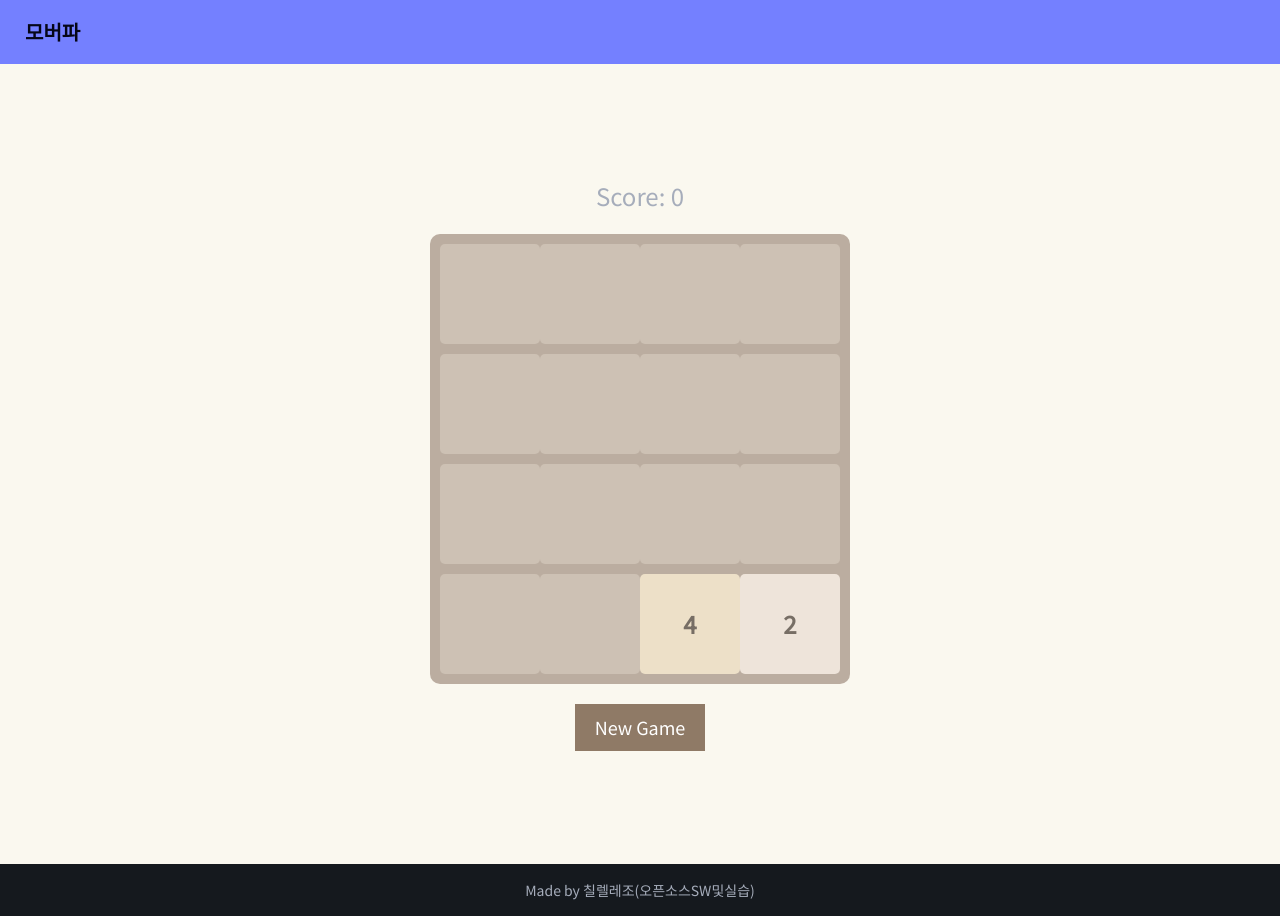
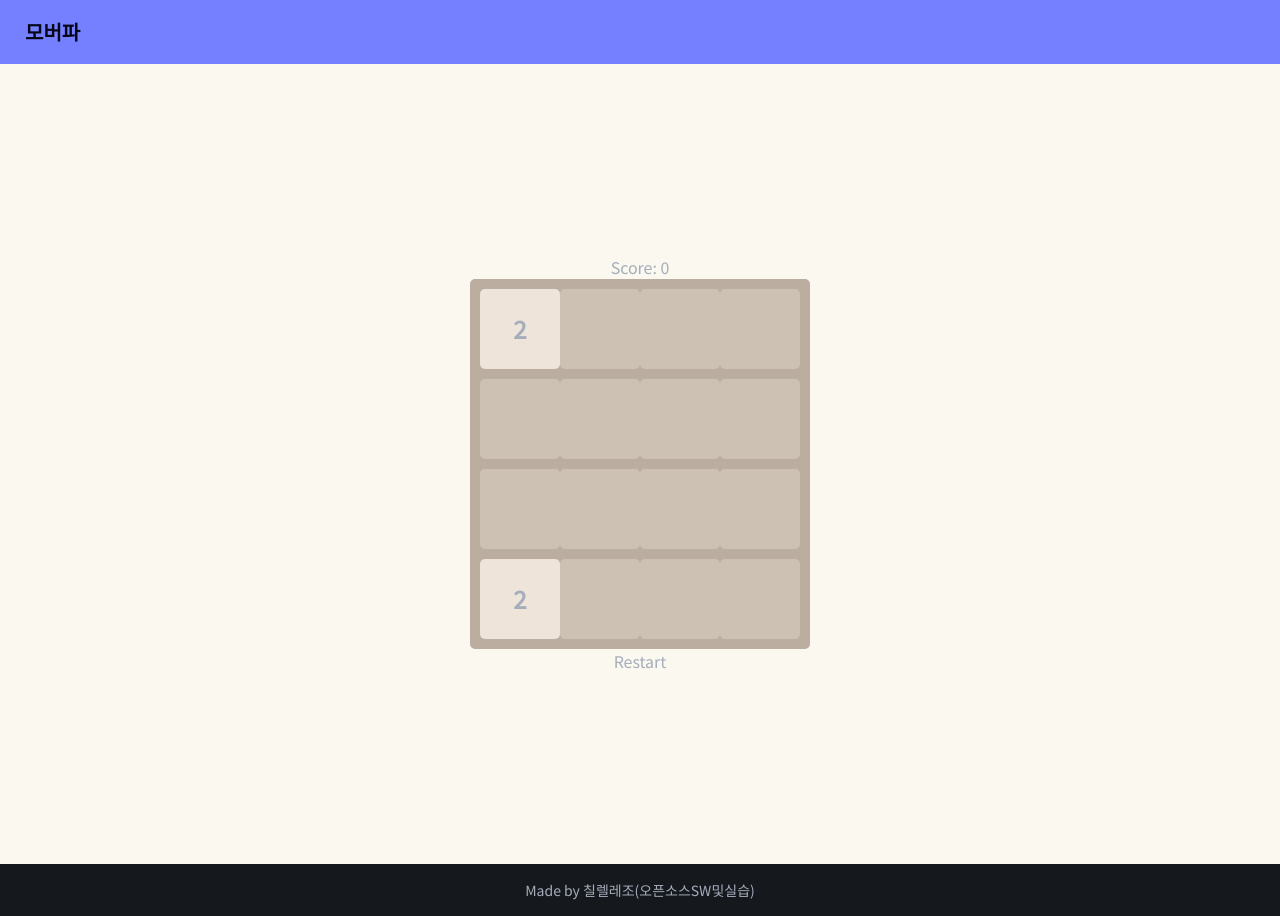
Before and after one commit to hufs-opensw-7/bus-finder, a React (Create React App) app: page /play in a window 1280 px wide. Built offline with nearby package versions, Linux system fonts and the light colour scheme.

Commit message:
Fix 2048

```diff
--- a/src/page/Game2048Page/Game2048Page.css
+++ b/src/page/Game2048Page/Game2048Page.css
@@ -1,35 +1,101 @@
-.game-container {
+.container-2048 {
   display: flex;
-  flex-direction: column;
+  justify-content: center;
   align-items: center;
-  justify-content: center;
   height: 100vh;
-  background-color: #faf8ef;
-  outline: none;
+  margin: 0;
+  background: #faf8ef;
 }
 
-.score {
-  font-size: 24px;
-  margin-bottom: 20px;
+.game {
+  text-align: center;
 }
 
-.new-game-button {
-  margin-top: 20px;
-  padding: 10px 20px;
-  font-size: 18px;
-  background-color: #8f7a66;
-  color: #fff;
-  border: none;
-  cursor: pointer;
+.board {
+  display: grid;
+  gap: 10px;
+  background: #bbada0;
+  padding: 10px;
+  border-radius: 5px;
 }
 
-@media (max-width: 600px) {
-  .score {
-    font-size: 18px;
-  }
+.row {
+  display: flex;
+}
 
-  button {
-    padding: 8px 16px;
-    font-size: 16px;
-  }
+.tile {
+  width: 80px;
+  height: 80px;
+  background: #cdc1b4;
+  display: flex;
+  justify-content: center;
+  align-items: center;
+  font-size: 24px;
+  font-weight: bold;
+  border-radius: 5px;
 }
+
+.tile-2 {
+  background: #eee4da;
+}
+
+.tile-4 {
+  background: #ede0c8;
+}
+
+.tile-8 {
+  background: #f2b179;
+  color: #f9f6f2;
+}
+
+.tile-16 {
+  background: #f59563;
+  color: #f9f6f2;
+}
+
+.tile-32 {
+  background: #f67c5f;
+  color: #f9f6f2;
+}
+
+.tile-64 {
+  background: #f65e3b;
+  color: #f9f6f2;
+}
+
+.tile-128 {
+  background: #edcf72;
+  color: #f9f6f2;
+}
+
+.tile-256 {
+  background: #edcc61;
+  color: #f9f6f2;
+}
+
+.tile-512 {
+  background: #edc850;
+  color: #f9f6f2;
+}
+
+.tile-1024 {
+  background: #edc53f;
+  color: #f9f6f2;
+}
+
+.tile-2048 {
+  background: #edc22e;
+  color: #f9f6f2;
+}
+
+.game-over {
+  position: absolute;
+  top: 50%;
+  left: 50%;
+  transform: translate(-50%, -50%);
+  background: rgba(255, 255, 255, 0.8);
+  padding: 20px;
+  border-radius: 10px;
+  font-size: 36px;
+  font-weight: bold;
+}
--- a/src/page/Game2048Page/Game2048Page.js
+++ b/src/page/Game2048Page/Game2048Page.js
@@ -1,156 +1,184 @@
-import React, { useState, useEffect, useRef } from "react";
-import Board from "../../components/Game2048Page/Board";
-import "./Game2048Page.css";
+import { useState, useEffect } from 'react';
+import './Game2048Page.css';
 
 const SIZE = 4;
+const INITIAL_TILES = 2;
+
+const getRandomInt = (max) => Math.floor(Math.random() * Math.floor(max));
+
+const initializeBoard = () => {
+  const board = Array(SIZE).fill(null).map(() => Array(SIZE).fill(null));
+  for (let i = 0; i < INITIAL_TILES; i++) {
+    addRandomTile(board);
+  }
+  return board;
+};
+
+const addRandomTile = (board) => {
+  let added = false;
+  while (!added) {
+    const row = getRandomInt(SIZE);
+    const col = getRandomInt(SIZE);
+    if (board[row][col] === null) {
+      board[row][col] = getRandomInt(10) < 9 ? 2 : 4;
+      added = true;
+    }
+  }
+};
+
+const moveLeft = (board, setScore) => {
+  let newBoard = board.map(row => row.filter(tile => tile !== null));
+  newBoard = newBoard.map(row => {
+    while (row.length < SIZE) {
+      row.push(null);
+    }
+    return row;
+  });
+  for (let i = 0; i < SIZE; i++) {
+    for (let j = 0; j < SIZE - 1; j++) {
+      if (newBoard[i][j] !== null && newBoard[i][j] === newBoard[i][j + 1]) {
+        newBoard[i][j] *= 2;
+        newBoard[i][j + 1] = null;
+        setScore(prevScore => prevScore + newBoard[i][j]);
+      }
+    }
+    newBoard[i] = newBoard[i].filter(tile => tile !== null);
+    while (newBoard[i].length < SIZE) {
+      newBoard[i].push(null);
+    }
+  }
+  return newBoard;
+};
+
+const rotateBoard = (board) => {
+  let newBoard = board.map(row => [...row]);
+  for (let i = 0; i < SIZE; i++) {
+    for (let j = 0; j < SIZE; j++) {
+      newBoard[j][SIZE - i - 1] = board[i][j];
+    }
+  }
+  return newBoard;
+};
+
+const move = (board, direction, setScore) => {
+  let newBoard = board.map(row => [...row]);
+  for (let i = 0; i < direction; i++) {
+    newBoard = rotateBoard(newBoard);
+  }
+  newBoard = moveLeft(newBoard, setScore);
+  for (let i = 0; i < (4 - direction) % 4; i++) {
+    newBoard = rotateBoard(newBoard);
+  }
+  return newBoard;
+};
+
+const Board = ({ board }) => (
+  <div className="board">
+    {board.map((row, rowIndex) => (
+      <div key={rowIndex} className="row">
+        {row.map((tile, colIndex) => (
+          <div key={colIndex} className={`tile ${tile ? `tile-${tile}` : ''}`}>
+            {tile}
+          </div>
+        ))}
+      </div>
+    ))}
+  </div>
+);
 
 const Game2048Page = () => {
-  const [board, setBoard] = useState(createEmptyBoard(SIZE));
+  const [board, setBoard] = useState(initializeBoard);
   const [score, setScore] = useState(0);
-  const gameContainerRef = useRef(null);
+  const [gameOver, setGameOver] = useState(false);
+  const [touchStart, setTouchStart] = useState({ x: 0, y: 0 });
 
-  useEffect(() => {
-    initializeBoard();
-    gameContainerRef.current.focus();
-  }, []);
-
-  const initializeBoard = () => {
-    let newBoard = createEmptyBoard(SIZE);
-    addRandomTile(newBoard);
-    addRandomTile(newBoard);
+  const handleKeyDown = (e) => {
+    if (gameOver) return;
+    let newBoard;
+    switch (e.key) {
+      case 'ArrowLeft':
+        newBoard = move(board, 0, setScore);
+        break;
+      case 'ArrowUp':
+        newBoard = move(board, 1, setScore);
+        break;
+      case 'ArrowRight':
+        newBoard = move(board, 2, setScore);
+        break;
+      case 'ArrowDown':
+        newBoard = move(board, 3, setScore);
+        break;
+      default:
+        return;
+    }
+    if (newBoard.toString() !== board.toString()) {
+      addRandomTile(newBoard);
+    }
     setBoard(newBoard);
-    setScore(0); //새로운 게임 시 점수 리셋
+    checkGameOver(newBoard);
   };
 
-  const handleKeyDown = (event) => {
-    if (event.key === "ArrowUp") handleMove("up");
-    if (event.key === "ArrowDown") handleMove("down");
-    if (event.key === "ArrowLeft") handleMove("left");
-    if (event.key === "ArrowRight") handleMove("right");
+  const handleTouchStart = (e) => {
+    const touch = e.touches[0];
+    setTouchStart({ x: touch.clientX, y: touch.clientY });
   };
 
-  const handleMove = (direction) => {
-    let newBoard = [...board];
-    let { movedBoard, points } = moveBoard(newBoard, direction);
-    if (points > 0) {
-      addRandomTile(movedBoard);
-      setBoard(movedBoard);
-      setScore(score + points);
+  const handleTouchEnd = (e) => {
+    const touch = e.changedTouches[0];
+    const dx = touch.clientX - touchStart.x;
+    const dy = touch.clientY - touchStart.y;
+
+    if (Math.abs(dx) > Math.abs(dy)) {
+      if (dx > 0) {
+        handleKeyDown({ key: 'ArrowRight' });
+      } else {
+        handleKeyDown({ key: 'ArrowLeft' });
+      }
+    } else {
+      if (dy > 0) {
+        handleKeyDown({ key: 'ArrowDown' });
+      } else {
+        handleKeyDown({ key: 'ArrowUp' });
+      }
     }
   };
 
+  const checkGameOver = (board) => {
+    for (let i = 0; i < SIZE; i++) {
+      for (let j = 0; j < SIZE; j++) {
+        if (board[i][j] === null) return;
+        if (i < SIZE - 1 && board[i][j] === board[i + 1][j]) return;
+        if (j < SIZE - 1 && board[i][j] === board[i][j + 1]) return;
+      }
+    }
+    setGameOver(true);
+  };
+
+  useEffect(() => {
+    window.addEventListener('keydown', handleKeyDown);
+    window.addEventListener('touchstart', handleTouchStart);
+    window.addEventListener('touchend', handleTouchEnd);
+    return () => {
+      window.removeEventListener('keydown', handleKeyDown);
+      window.removeEventListener('touchstart', handleTouchStart);
+      window.removeEventListener('touchend', handleTouchEnd);
+    };
+  }, [board, gameOver]);
+
   return (
-    <div
-      className="game-container"
-      tabIndex="0"
-      onKeyDown={handleKeyDown}
-      ref={gameContainerRef}
-    >
-      <div className="score">Score: {score}</div>
-      <Board board={board} />
-      <button className="new-game-button" onClick={initializeBoard}>
-        New Game
-      </button>
+    <div className="container-2048">
+      <div className="game">
+        <div className="score">Score: {score}</div>
+        {gameOver && <div className="game-over">Game Over!</div>}
+        <Board board={board} />
+        <button onClick={() => {
+          setBoard(initializeBoard());
+          setScore(0);
+          setGameOver(false);
+        }}>Restart</button>
+      </div>
     </div>
   );
 };
 
-const createEmptyBoard = (size) => {
-  return Array(size)
-    .fill(null)
-    .map(() => Array(size).fill(0));
-};
-
-const addRandomTile = (board) => {
-  let emptyTiles = [];
-  for (let r = 0; r < board.length; r++) {
-    for (let c = 0; c < board[r].length; c++) {
-      if (board[r][c] === 0) {
-        emptyTiles.push({ r, c });
-      }
-    }
-  }
-  if (emptyTiles.length === 0) return;
-  for (let r = 0; r < board.length; r++) {
-    for (let c = 0; c < board[r].length; c++) {
-        if (board[r][c] === 2048) return;
-    }
-  }
-  let { r, c } = emptyTiles[Math.floor(Math.random() * emptyTiles.length)];
-  board[r][c] = Math.random() < 0.9 ? 2 : 4;
-};
-
-const moveBoard = (board, direction) => {
-  let movedBoard = [...board];
-  let points = 0;
-
-  const moveRowLeft = (row) => {
-    let arr = row.filter((val) => val);
-    for (let i = 0; i < arr.length - 1; i++) {
-      if (arr[i] === arr[i + 1]) {
-        arr[i] *= 2;
-        arr[i + 1] = 0;
-        points += arr[i];
-      }
-    }
-    arr = arr.filter((val) => val);
-    while (arr.length < SIZE) {
-      arr.push(0);
-    }
-    return arr;
-  };
-
-  const rotateLeft = (matrix) => {
-    let result = [];
-    for (let c = 0; c < SIZE; c++) {
-      let newRow = [];
-      for (let r = SIZE - 1; r >= 0; r--) {
-        newRow.push(matrix[r][c]);
-      }
-      result.push(newRow);
-    }
-    return result;
-  };
-
-  const rotateRight = (matrix) => {
-    let result = [];
-    for (let c = SIZE - 1; c >= 0; c--) {
-      let newRow = [];
-      for (let r = 0; r < SIZE; r++) {
-        newRow.push(matrix[r][c]);
-      }
-      result.push(newRow);
-    }
-    return result;
-  };
-
-  if (direction === "left") {
-    for (let r = 0; r < SIZE; r++) {
-      movedBoard[r] = moveRowLeft(movedBoard[r]);
-    }
-  } else if (direction === "right") {
-    movedBoard = rotateRight(movedBoard);
-    for (let r = 0; r < SIZE; r++) {
-      movedBoard[r] = moveRowLeft(movedBoard[r]);
-    }
-    movedBoard = rotateLeft(movedBoard);
-  } else if (direction === "up") {
-    movedBoard = rotateLeft(movedBoard);
-    for (let r = 0; r < SIZE; r++) {
-      movedBoard[r] = moveRowLeft(movedBoard[r]);
-    }
-    movedBoard = rotateRight(movedBoard);
-  } else if (direction === "down") {
-    movedBoard = rotateRight(movedBoard);
-    movedBoard = rotateRight(movedBoard);
-    for (let r = 0; r < SIZE; r++) {
-      movedBoard[r] = moveRowLeft(movedBoard[r]);
-    }
-    movedBoard = rotateRight(movedBoard);
-    movedBoard = rotateRight(movedBoard);
-  }
-
-  return { movedBoard, points };
-};
-
 export default Game2048Page;
```
